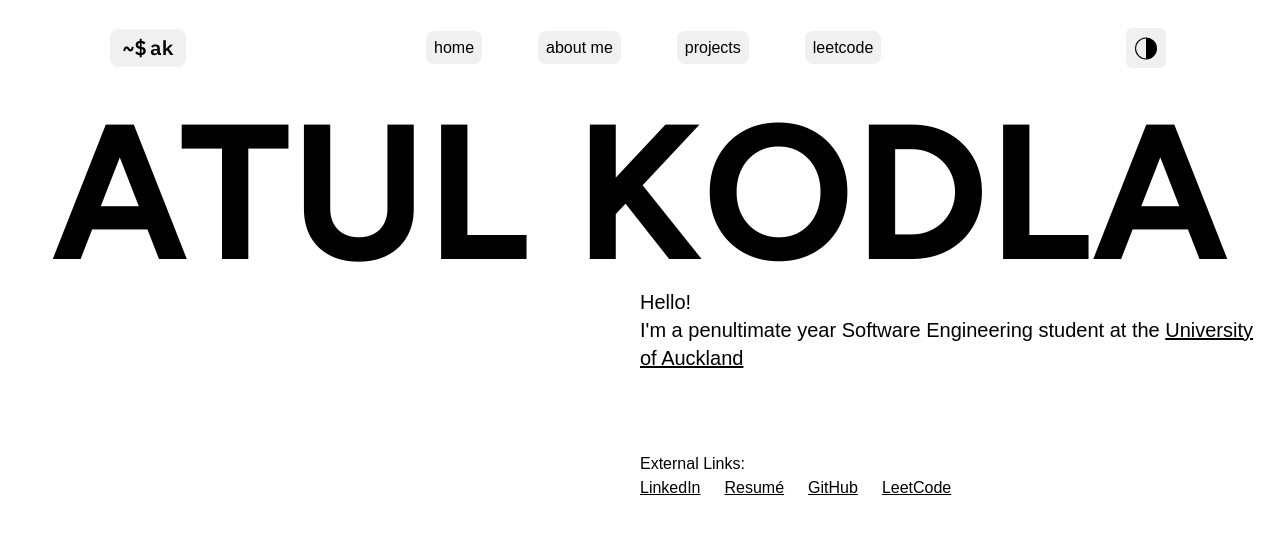
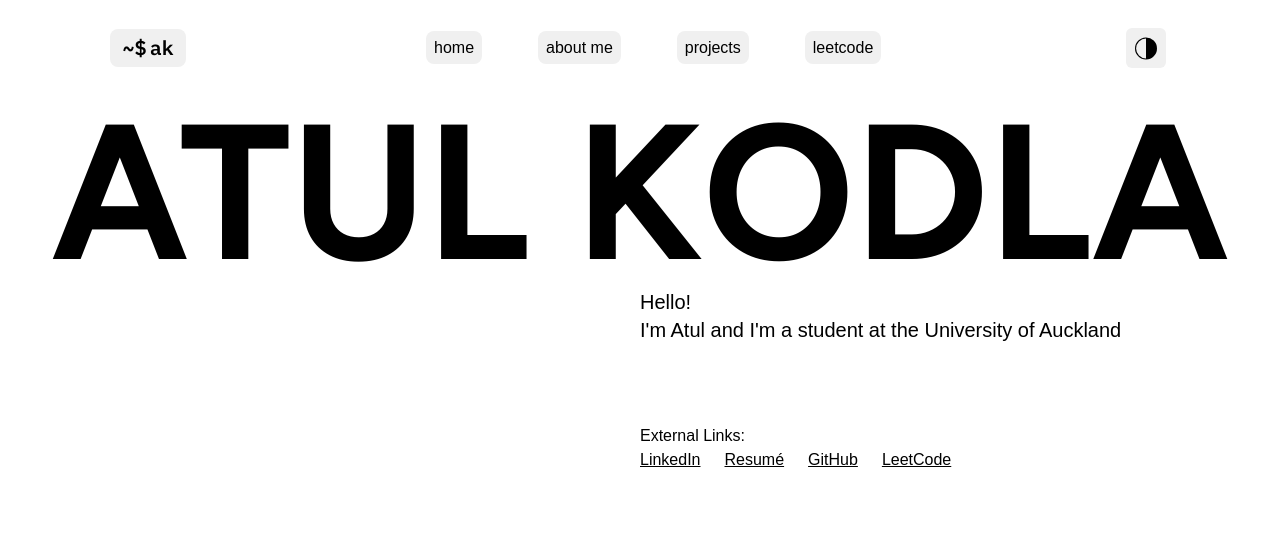
Before and after one commit to itsatulbox/personal-website, a Next.js app: page / in a window 1280 px wide. Shown: the top 534 px of the page. Built offline with nearby package versions, Linux system fonts and the light colour scheme; a web font is replaced by a local one.

Commit message:
feat: scrambling text

```diff
--- a/src/app/page.tsx
+++ b/src/app/page.tsx
@@ -1,4 +1,45 @@
+"use client";
+
+import { useEffect, useState } from "react";
+
 export default function Index() {
+  const about: string[] = [
+    "I'm a student at the University of Auckland",
+    "I'm an aspiring Software Engineer",
+    "I'm probably climbing right now",
+  ];
+  const [messageIndex, setMessageIndex] = useState(0);
+  const [message, setMessage] = useState("");
+
+  const letters = "ABCDEFHIJKLMNOPQRSTUVWXYZabcdefghijklmnopqrstuvwxyz";
+
+  useEffect(() => {
+    let iterations = 0;
+    const target = about[messageIndex];
+    const scrambleInterval = setInterval(() => {
+      const newMessage = target
+        .split("")
+        .map((char, index) => {
+          if (index < iterations) return char;
+          return letters.charAt(Math.floor(Math.random() * letters.length));
+        })
+        .join("");
+
+      setMessage(newMessage);
+
+      iterations += 1 / 3;
+
+      if (iterations >= target.length) {
+        clearInterval(scrambleInterval);
+        setTimeout(() => {
+          setMessageIndex((prev) => (prev + 1) % about.length);
+        }, 7500);
+      }
+    }, 25);
+
+    return () => clearInterval(scrambleInterval);
+  }, [messageIndex]);
+
   return (
     <div className="flex flex-col gap-20 md:gap-0 pt-20 md:pt-24 px-5">
       <h1 className="text-center font-bold m-0 p-0 leading-none text-[14vw] md:text-[15vw]">
@@ -8,15 +49,7 @@ export default function Index() {
         <p className="text-xl">
           Hello!
           <br />
-          I'm a penultimate year Software Engineering student at the&nbsp;
-          <a
-            href="https://www.auckland.ac.nz/en.html"
-            target="_blank"
-            rel="noopener noreferrer"
-            className="underline"
-          >
-            University of Auckland
-          </a>
+          I'm Atul and {message}
         </p>
         <div>
           <p>External Links:</p>
```
